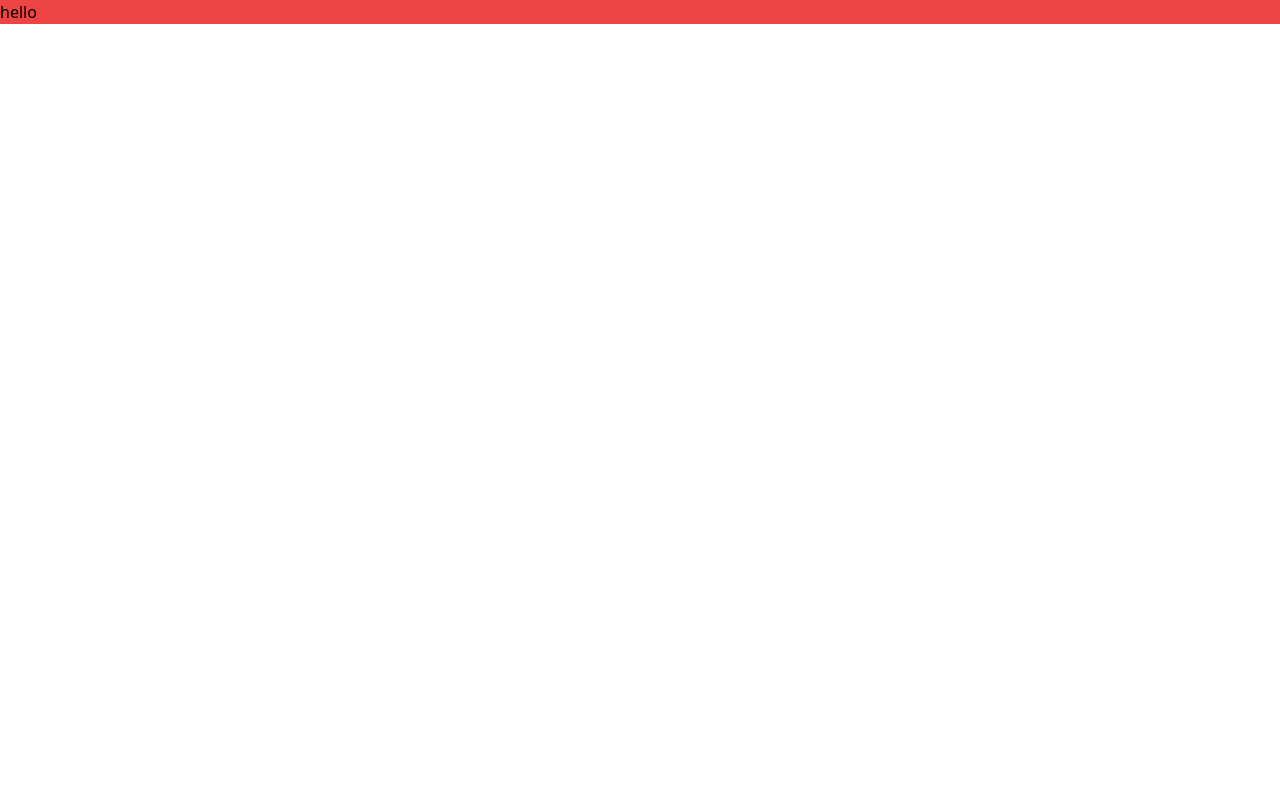
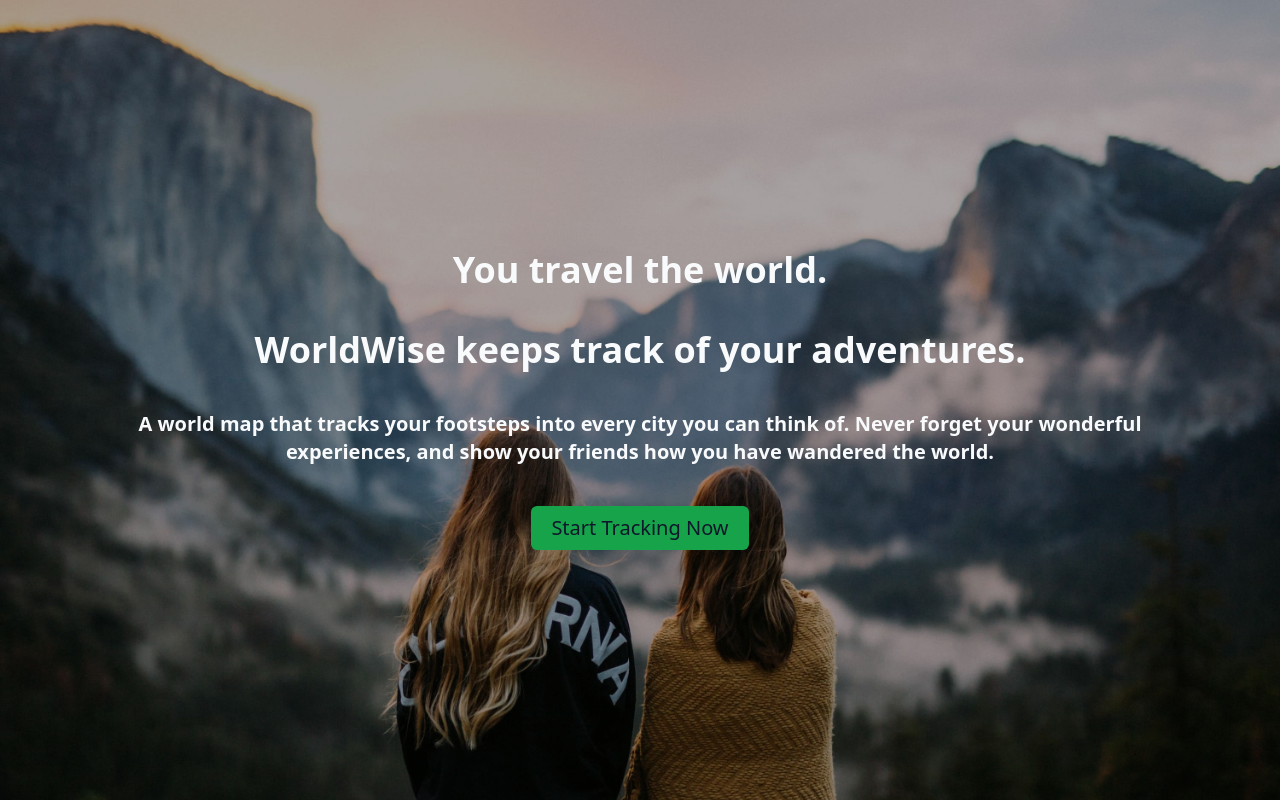
Before and after one commit to Rahulkaradwal/react-type, a React (Vite) app in the folder worldwise/: page / in a window 1280 px wide. Built offline with nearby package versions, Linux system fonts and the light colour scheme.

Commit message:
ui styles in homepage

```diff
--- a/worldwise/src/App.tsx
+++ b/worldwise/src/App.tsx
@@ -1,7 +1,25 @@
 import { FC, ReactElement } from "react";
+import { Homepage } from "./pages/HomePage";
+import { BrowserRouter, Route, Routes } from "react-router-dom";
+import { PageNotFound } from "./pages/PageNotFound";
+import { Login } from "./pages/Login";
+import { Pricing } from "./pages/Pricing";
+import { Product } from "./pages/Product";
 
 const App: FC = (): ReactElement => {
-  return <h1 className="bg-red-500">hello</h1>;
+  return (
+    <div className="overflow-hidden h-screen ">
+      <BrowserRouter>
+        <Routes>
+          <Route path="/" element={<Homepage />} />
+          <Route path="/login" element={<Login />} />
+          <Route path="/product" element={<Product />} />
+          <Route path="/pricing" element={<Pricing />} />
+          <Route path="*" element={<PageNotFound />} />
+        </Routes>
+      </BrowserRouter>
+    </div>
+  );
 };
 
 export default App;
--- /dev/null
+++ b/worldwise/src/components/AppNavigation.tsx
@@ -0,0 +1,20 @@
+import { FC, ReactElement } from "react";
+import { Link } from "react-router-dom";
+
+export const AppNavigation: FC = (): ReactElement => {
+  return (
+    <nav>
+      <ul>
+        <li>
+          <Link to="#">Home</Link>
+        </li>
+        <li>
+          <Link to="#">Pricing</Link>
+        </li>
+        <li>
+          <Link to="#">Login</Link>
+        </li>
+      </ul>
+    </nav>
+  );
+};
--- a/worldwise/src/pages/HomePage.tsx
+++ b/worldwise/src/pages/HomePage.tsx
@@ -3,17 +3,27 @@ import { FC, ReactElement } from "react";
 export const Homepage: FC = (): ReactElement => {
   return (
     <main>
-      <section>
-        <h1>
-          You travel the world.
-          <br />
-          WorldWise keeps track of your adventures.
-        </h1>
-        <h2>
-          A world map that tracks your footsteps into every city you can think
-          of. Never forget your wonderful experiences, and show your friends how
-          you have wandered the world.
-        </h2>
+      <section className="relative h-screen overflow-hidden">
+        {/* Background image with grey overlay */}
+        <div className="absolute inset-0 bg-homepage-background bg-center bg-cover">
+          <div className="absolute inset-0 bg-black bg-opacity-35"></div>
+        </div>
+
+        {/* Content */}
+        <div className="relative z-10 px-20 flex flex-col justify-center items-center h-full text-slate-50 gap-10">
+          <h1 className="text-4xl font-bold">You travel the world.</h1>
+          <h1 className="text-4xl font-bold">
+            WorldWise keeps track of your adventures.
+          </h1>
+          <h2 className="text-xl text-center font-semibold">
+            A world map that tracks your footsteps into every city you can think
+            of. Never forget your wonderful experiences, and show your friends
+            how you have wandered the world.
+          </h2>
+          <button className="text-xl py-2 rounded-md bg-green-600 p-1 px-5 text-slate-900">
+            Start Tracking Now
+          </button>
+        </div>
       </section>
     </main>
   );
--- a/worldwise/src/pages/Pricing.tsx
+++ b/worldwise/src/pages/Pricing.tsx
@@ -1,8 +1,6 @@
-// Uses the same styles as Product
-
 import { FC } from "react";
 
-export const Product: FC = () => {
+export const Pricing: FC = () => {
   return (
     <main className="">
       <section>
--- a/worldwise/tailwind.config.js
+++ b/worldwise/tailwind.config.js
@@ -2,7 +2,11 @@
 export default {
   content: ["./index.html", "./src/**/*.{js,ts,jsx,tsx}"],
   theme: {
-    extend: {},
+    extend: {
+      backgroundImage: {
+        "homepage-background": "url('/bg.jpg')",
+      },
+    },
   },
   plugins: [],
 };
```
